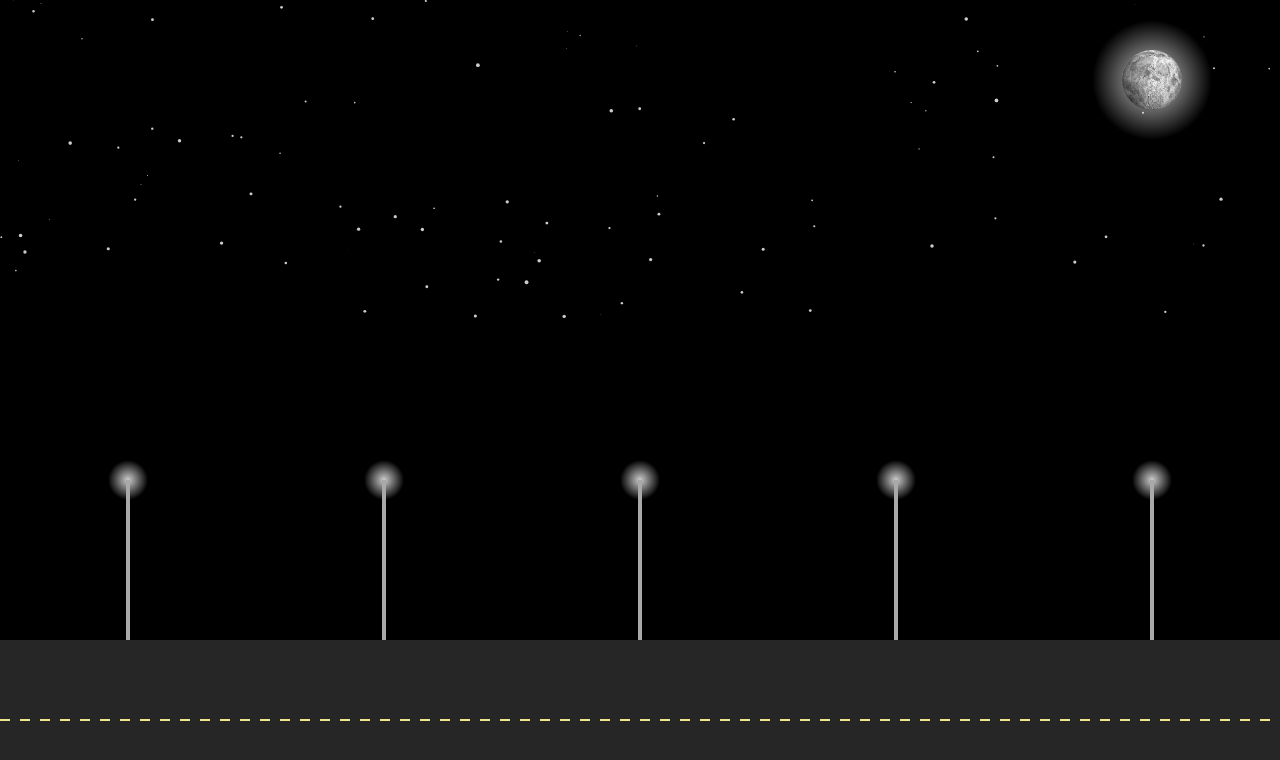
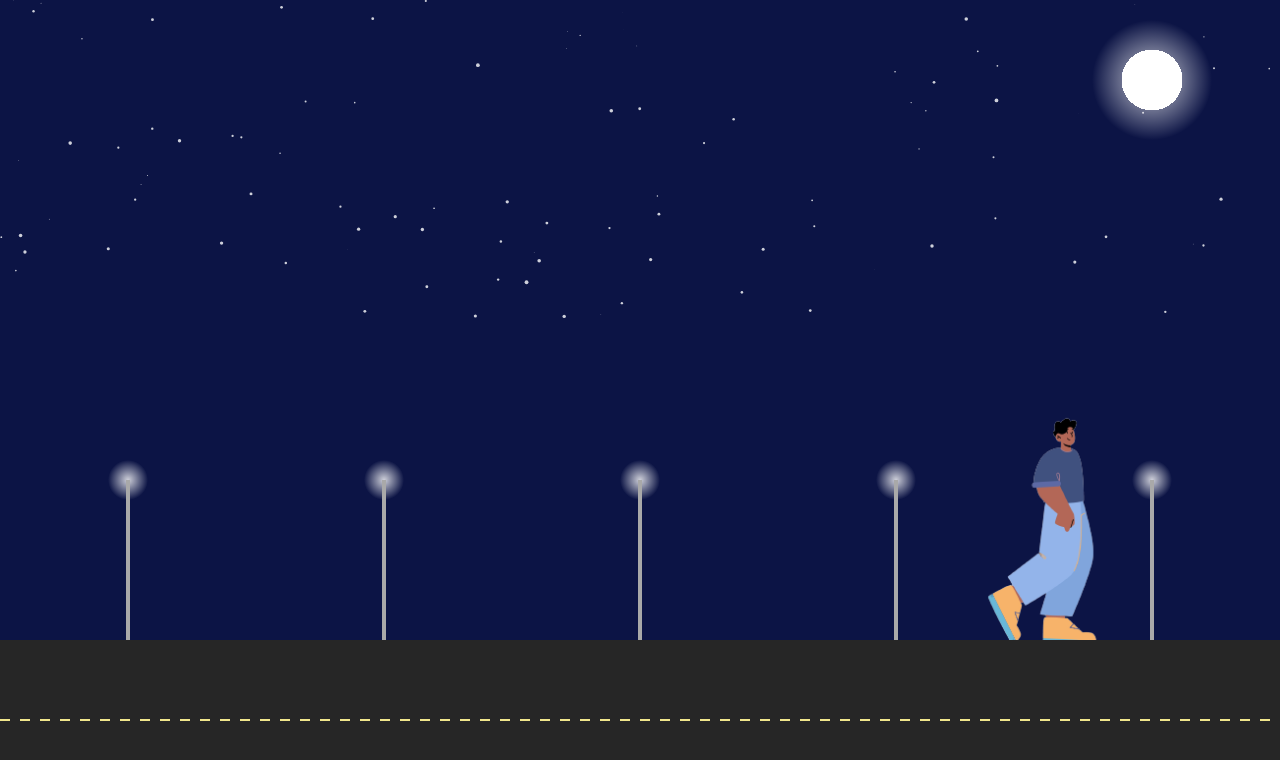
Before and after one commit to Natnael-s/graphicsProject, a plain HTML site: page index.html in a window 1280 px wide. Drawn offline with Linux system fonts and the light colour scheme.

Commit message:
walking man added to the scene

```diff
--- a/3d.html
+++ /dev/null
@@ -1,14 +0,0 @@
-<!DOCTYPE html>
-<html lang="en">
-<head>
-    <meta charset="UTF-8">
-    <meta name="viewport" content="width=device-width, initial-scale=1.0">
-    <title>Document</title>
-    <script   src="https://cdnjs.cloudflare.com/ajax/libs/three.js/r128/three.min.js"></script>
-
-</head>
-<body>
-    <canvas id="skyCanvas"></canvas>
-    <script src="3d.js"></script>
-</body>
-</html>
--- a/index.html
+++ b/index.html
@@ -13,10 +13,50 @@
         #sunsetCanvas {
           display: block;
         }
+
+
+        #walking-man {
+          width:130px; /* width of one frame */
+          height: 230px; /* height of the sprite sheet */
+          /* overflow:hidden; */
+          background: url('manwalking2updated.png') 0 0;
+          background-size:cover;
+          position: absolute;
+          bottom: 20%; /* position at the bottom of the road */
+          animation: walk 1s steps(8) infinite, move 6s linear infinite;
+
+        }
+
+        @keyframes walk {
+          0% { background-position: 0px; }
+          100% { background-position: 1064px; }
+        }
+
+        @keyframes move {
+          0% { transform: translateX(-100px); }
+          100% {transform: translateX(1200px) }
+        }
+
+
+
+
+
+
       </style>
 </head>
 <body>
     <canvas id="sunsetCanvas"></canvas>
+    <div id="walking-man"></div>
+         <script>
+          document.addEventListener("DOMContentLoaded", function() {
+  var walkingMan = document.getElementById('walking-man');
+  walkingMan.addEventListener('animationend', function() {
+    // stop the walking animation
+    walkingMan.style.animationPlayState = 'paused';
+  });
+});
+
+         </script>
     <script src="script.js"></script>
 </body>
 </html>
--- a/script.js
+++ b/script.js
@@ -3,10 +3,7 @@ canvas.width = window.innerWidth;
 canvas.height = window.innerHeight;
 const ctx = canvas.getContext("2d");
 const gradient = ctx.createLinearGradient(0, 0, 0, canvas.height);
-gradient.addColorStop(0, "black");
-gradient.addColorStop(0.3, "black");
-gradient.addColorStop(0.6, "black");
-gradient.addColorStop(1, "black");
+gradient.addColorStop(0, "#0c1445");
 ctx.fillStyle = gradient;
 ctx.fillRect(0, 0, canvas.width, canvas.height);
 
@@ -66,6 +63,7 @@ function drawAsphaltRoad() {
   ctx.lineTo(canvas.width, canvas.height * 0.9);
   ctx.stroke();
   ctx.setLineDash([]);
+  // drawCars();
 }
 
 const moonX = canvas.width * 0.9;
@@ -90,7 +88,7 @@ function drawSidewalkLights() {
     if (i < 5) {
       const treeX = lightX + lightSpacing / 2;
       const treeY = canvas.height * 0.6;
-      drawTree(treeX, treeY);
+
     }
   }
 }
@@ -119,14 +117,47 @@ function drawGlowingLightAndPole(lightX, lightYTop, lightYBottom) {
 }
 
 drawSidewalkLights();
-async function drawTree(x, y) {
-  const img = new Image();
-  img.src = "treeImage.png"; // Replace this with the URL of the tree image you want to use
-  img.crossOrigin = "anonymous";
-  await new Promise((resolve) => {
-    img.onload = () => {
-      ctx.drawImage(img, x - img.width / 2, y - img.height + 50);
-      resolve();
-    };
-  });
+
+//=================================================Animating walking man==================================================
+
+
+
+
+let walkingManImg = new Image();
+walkingManImg.src = 'manwalking.jpg';
+
+let xIndex = 0;
+let yIndex = 0;
+let cols = 5;
+let rows = 4;
+let spriteWidth = 8000 / 8;
+let spriteHeight = 3098;
+let frame = 0;
+let walkingManX = 0;
+
+
+
+function animateWalkingMan() {
+  requestAnimationFrame(animateWalkingMan);
+
+  // We'll redraw every frame to speed up the animation
+  frame = (frame + 1) % 32; // We'll increment the frame here
+  if (frame % 1 > 0) return; // We'll only draw every frame
+
+  ctx.clearRect(0, 0, canvas.width, canvas.height);
+  xIndex = (frame / 1) % 8; // xIndex is now derived from the frame
+
+  ctx.drawImage(walkingManImg,
+    xIndex * spriteWidth, 0, spriteWidth, spriteHeight,
+    walkingManX++, canvas.height * 0.6 - spriteHeight, spriteWidth, spriteHeight); // Adjusted y-coordinate
+
+  if (walkingManX > canvas.width) {
+    walkingManX = 0;
+  }
 }
+
+
+walkingManImg.onload = function() {
+  console.log('Image loaded');
+  animateWalkingMan();
+};
```
Also changed, not shown: 3d.js (deleted, +0 -31 lines), car1.png (added), girl.jpg (added), manwalking2.jpg (added), manwalking2updated.png (added), op.jpg (deleted), op2.jpg (deleted), ph.jpg (deleted), 2 other files.
